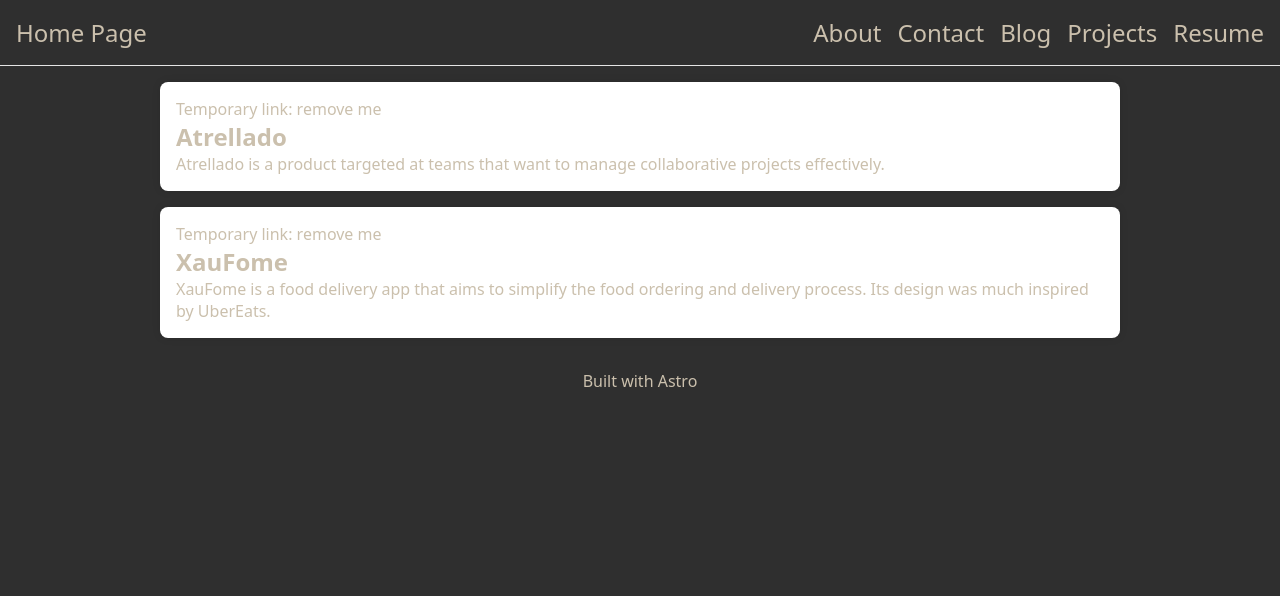
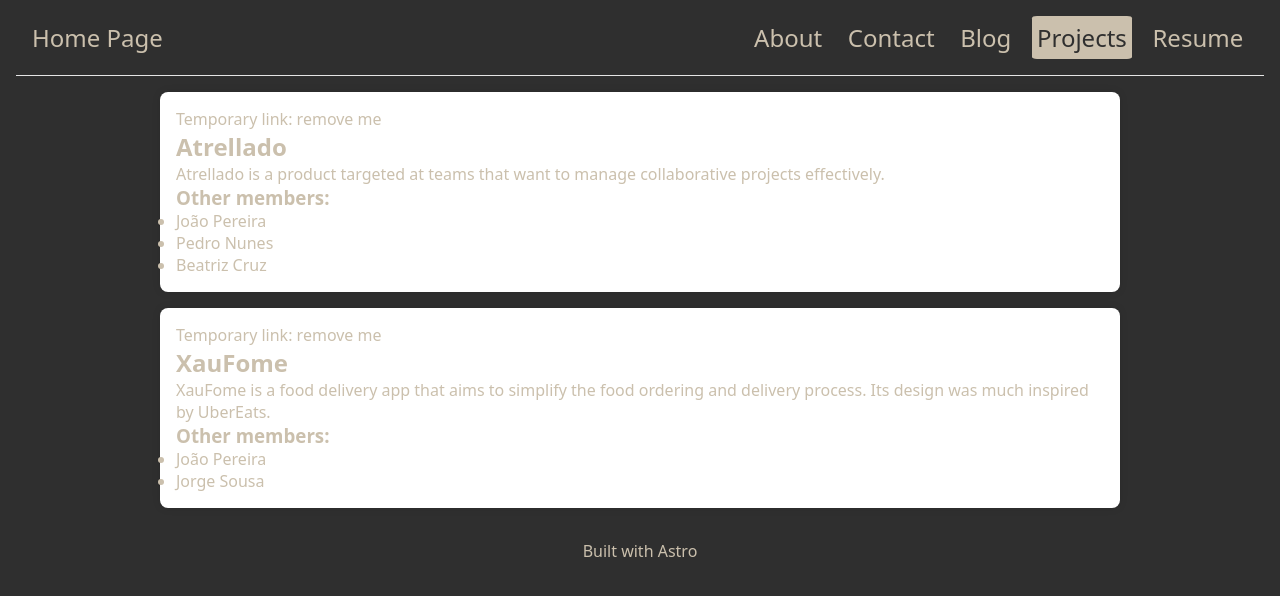
Before and after one commit to Naapperas/naapperas.github.io, an Astro site: page /projects in a window 1280 px wide. Built offline with nearby package versions, Linux system fonts and the light colour scheme; Astro itself is replaced by a stand-in of ours.

Commit message:
Added other members to project cards

```diff
--- a/src/components/AppBar.astro
+++ b/src/components/AppBar.astro
@@ -18,9 +18,9 @@
     },
     {
         name: "Resume",
-        url: "/resume",
+        url: "/cv.pdf",
     },
-];
+] as const;
 ---
 
 <header class="top-bar">
@@ -28,7 +28,7 @@
     <nav class="links">
         {
             pages.map((page) => (
-                <a class="nav-link" href={page.url}>
+                <a class:list={["nav-link", {selected: Astro.url.pathname == page.url}]} href={page.url}>
                     {page.name}
                 </a>
             ))
@@ -42,6 +42,7 @@
         justify-content: space-between;
         align-items: center;
         padding: 1rem;
+        margin: 0 1rem;
         font-size: 1.5rem;
         border-bottom: 1px solid #e5e5e5;
     }
@@ -53,5 +54,12 @@
 
     .nav-link {
         margin-left: 1rem;
+        padding: 0.2em;
+    }
+
+    .nav-link.selected {
+        background-color: var(--color-4);
+        color: var(--color-1);
+        border-radius: 5%;
     }
 </style>
--- a/src/components/Footer.astro
+++ b/src/components/Footer.astro
@@ -2,7 +2,7 @@
 ---
 
 <footer>
-    <p>Built with <a href="https://astro.build">{Astro.generator}</a></p>
+    <p class="tool">Built with <a href="https://astro.build">{Astro.generator}</a></p>
 </footer>
 <style>
 	footer {
@@ -11,4 +11,8 @@
         padding: 1rem;
         justify-content: center;
 	}
+
+    .tool :hover {
+        text-decoration: underline;
+    }
 </style>
--- a/src/components/Project.astro
+++ b/src/components/Project.astro
@@ -7,12 +7,27 @@
 
 const { project } = Astro.props;
 ---
+
 <article class="project-card">
     <a href={project.upstreamLink}>Temporary link: remove me</a>
     <header>
         <h2>{project.name}</h2>
         <p>{project.description}</p>
     </header>
+    {
+        project.otherMembers ? (
+            <section class="other-members">
+                <h3>Other members:</h3>
+                <ul>
+                    {project.otherMembers.map((member) => (
+                        <li>
+                            <a href={member.githubUrl}>{member.name}</a>
+                        </li>
+                    ))}
+                </ul>
+            </section>
+        ) : null
+    }
 </article>
 <style>
     .project-card {
@@ -27,4 +42,8 @@
         box-shadow: 0 0 0.5rem var(--color-shadow);
         transition: box-shadow 0.2s ease-in-out;
     }
+
+    .other-members {
+
+    }
 </style>
--- a/src/content/config.ts
+++ b/src/content/config.ts
@@ -4,6 +4,7 @@
     name: z.string(),
     description: z.string().nonempty("Cannot have an empty project description"),
     upstreamLink: z.string().url("Project upstream link must be a valid URL"),
+    previewImage: z.optional(z.string().url("Project preview image must be a valid URL")),
     deployment: z.object({
         url: z.string().url("Project deployment URL must be a valid URL"),
     }),
```
Also changed, not shown: 1 other file.
